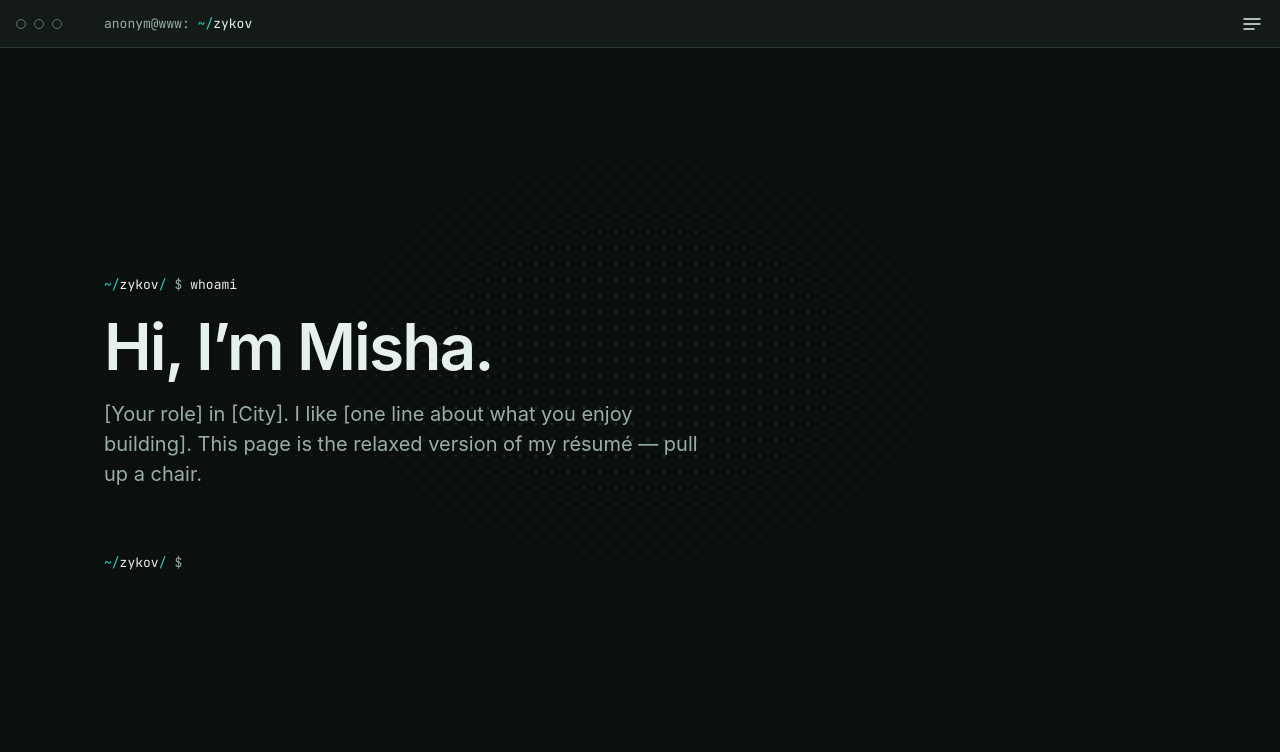
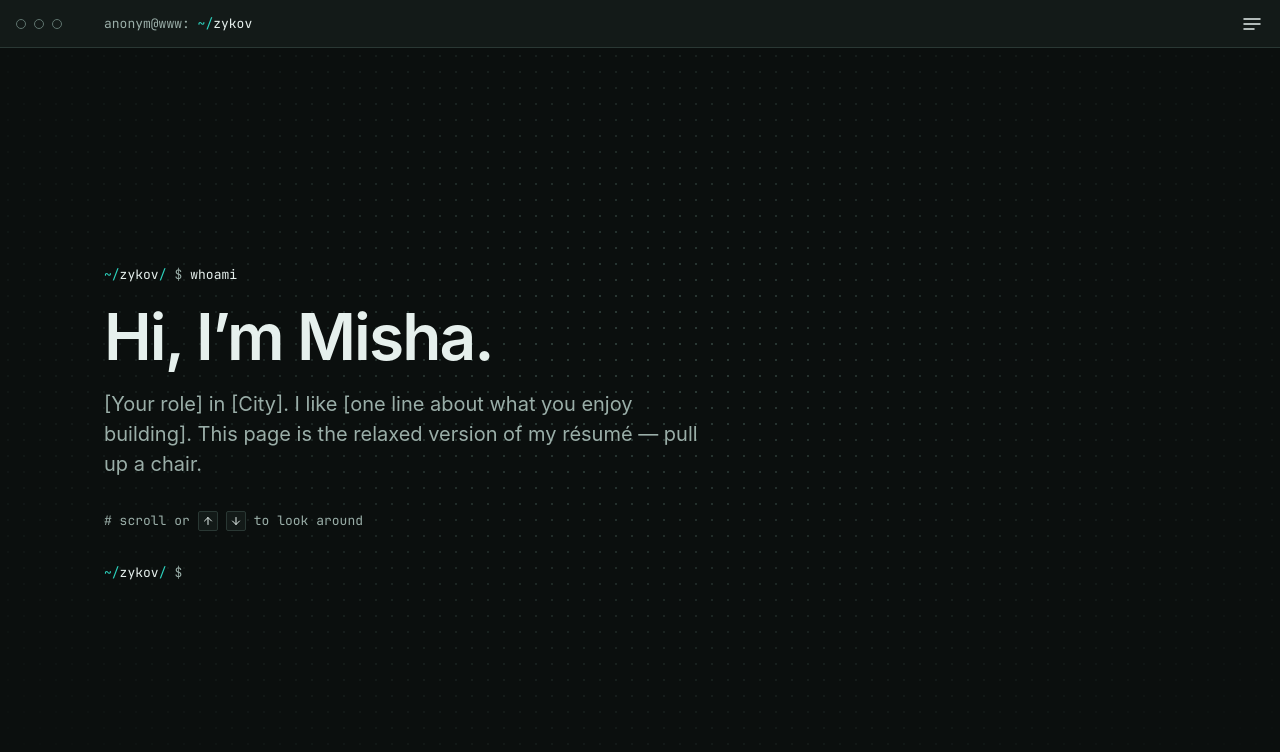
Before and after one commit to ykropchik/zykov.me, a React (Vite) app: page / in a window 1280 px wide. Shown: the top 752 px of the page. Built offline with nearby package versions, Linux system fonts and the light colour scheme; a web font is replaced by a local one.

Commit message:
Add ScrollHint component

```diff
--- a/src/components/Icons/Icons.tsx
+++ b/src/components/Icons/Icons.tsx
@@ -128,3 +128,41 @@ export function CloseIcon({ size = 24 }) {
 		</svg>
 	);
 }
+
+export function ArrowUpIcon({ size = 24 }) {
+	return (
+		<svg
+			height={size}
+			width={size}
+			viewBox="0 0 24 24"
+			fill="none"
+			stroke="currentColor"
+			strokeWidth="2"
+			strokeLinecap="round"
+			strokeLinejoin="round"
+			aria-hidden="true"
+		>
+			<path d="M12 19V5" />
+			<path d="m5 12 7-7 7 7" />
+		</svg>
+	);
+}
+
+export function ArrowDownIcon({ size = 24 }) {
+	return (
+		<svg
+			height={size}
+			width={size}
+			viewBox="0 0 24 24"
+			fill="none"
+			stroke="currentColor"
+			strokeWidth="2"
+			strokeLinecap="round"
+			strokeLinejoin="round"
+			aria-hidden="true"
+		>
+			<path d="M12 5v14" />
+			<path d="m19 12-7 7-7-7" />
+		</svg>
+	);
+}
--- /dev/null
+++ b/src/components/ScrollHint/ScrollHint.module.scss
@@ -0,0 +1,28 @@
+@use '@styles/variables' as *;
+
+.hint {
+	@include type('code');
+	display: flex;
+	align-items: center;
+	gap: $space-2;
+	margin: 0;
+	color: token('ink-muted');
+
+	@media (pointer: coarse) {
+		display: none;
+	}
+}
+
+.key {
+	box-sizing: border-box;
+	display: inline-flex;
+	align-items: center;
+	justify-content: center;
+	width: 20px;
+	height: 20px;
+	border: 1px solid token('line');
+	border-radius: $radius-sm;
+	background-color: token('surface-raised');
+	color: token('ink');
+	font: inherit;
+}
--- /dev/null
+++ b/src/components/ScrollHint/ScrollHint.tsx
@@ -0,0 +1,18 @@
+import * as motion from 'motion/react-m';
+import useBlockVariants from '../../hooks/useBlockVariants.ts';
+import { ArrowDownIcon, ArrowUpIcon } from '../Icons/Icons.tsx';
+import styles from './ScrollHint.module.scss';
+
+/** Tells the reader how to turn the page; hidden on touch screens, which have no arrow keys. */
+export default function ScrollHint() {
+	const blockVariants = useBlockVariants();
+
+	return (
+		<motion.p className={styles.hint} variants={blockVariants}>
+			<span># scroll or</span>
+			<kbd className={styles.key} aria-label="Up arrow"><ArrowUpIcon size={12} /></kbd>
+			<kbd className={styles.key} aria-label="Down arrow"><ArrowDownIcon size={12} /></kbd>
+			<span>to look around</span>
+		</motion.p>
+	);
+}
--- a/src/main.tsx
+++ b/src/main.tsx
@@ -7,6 +7,7 @@ import Work from './components/Work/Work.tsx';
 import Skills from './components/Skills/Skills.tsx';
 import Contacts from './components/Contacts/Contacts.tsx';
 import Stats from './components/Stats/Stats.tsx';
+import ScrollHint from './components/ScrollHint/ScrollHint.tsx';
 
 import './styles/index.scss';
 
@@ -19,7 +20,9 @@ createRoot(document.getElementById('root')!).render(
 						name="whoami"
 						title="Hi, I’m Misha."
 						subtitle="[Your role] in [City]. I like [one line about what you enjoy building]. This page is the relaxed version of my résumé — pull up a chair."
-					/>
+					>
+						<ScrollHint />
+					</Section>
 					<Section
 						name="about"
 						description="the informal part"
```
